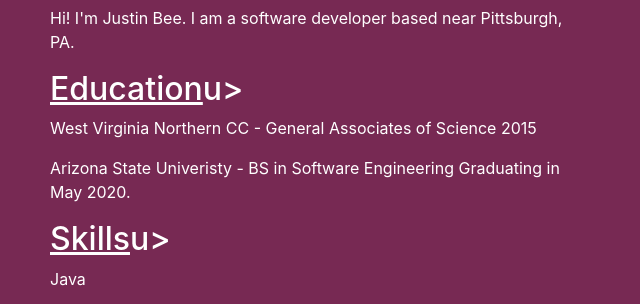
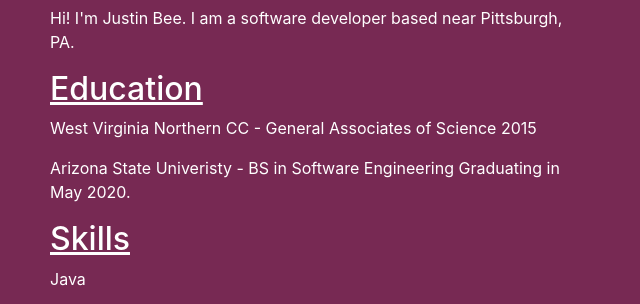
Before and after one commit to Justin-Bee/Justin-Bee.github.io, a website: page index.html in a window 1280 px wide. Shown: the part 345-649 px from the top of the page, 35-675 px from the left. Drawn offline with Linux system fonts and the light colour scheme.

Commit message:
updated skills

```diff
--- a/index.html
+++ b/index.html
@@ -70,10 +70,10 @@
       </div>
       <div class="row">
         <div class="col-lg-6">
-          <h2 style="color:white;"><u>Education</u>u></h2>
+          <h2 style="color:white;"><u>Education</u></h2>
           <p style="color:white;">West Virginia Northern CC - General Associates of Science 2015</p>
           <p style="color:white;">Arizona State Univeristy - BS in Software Engineering Graduating in May 2020.</p>
-          <h2 style="color:white;"><u>Skills</u>u></h2>
+          <h2 style="color:white;"><u>Skills</u></h2>
           <p style="color:white;">Java</p>
           <p style="color:white;">Kotlin</p>
           <p style="color:white;">C</p>
```
